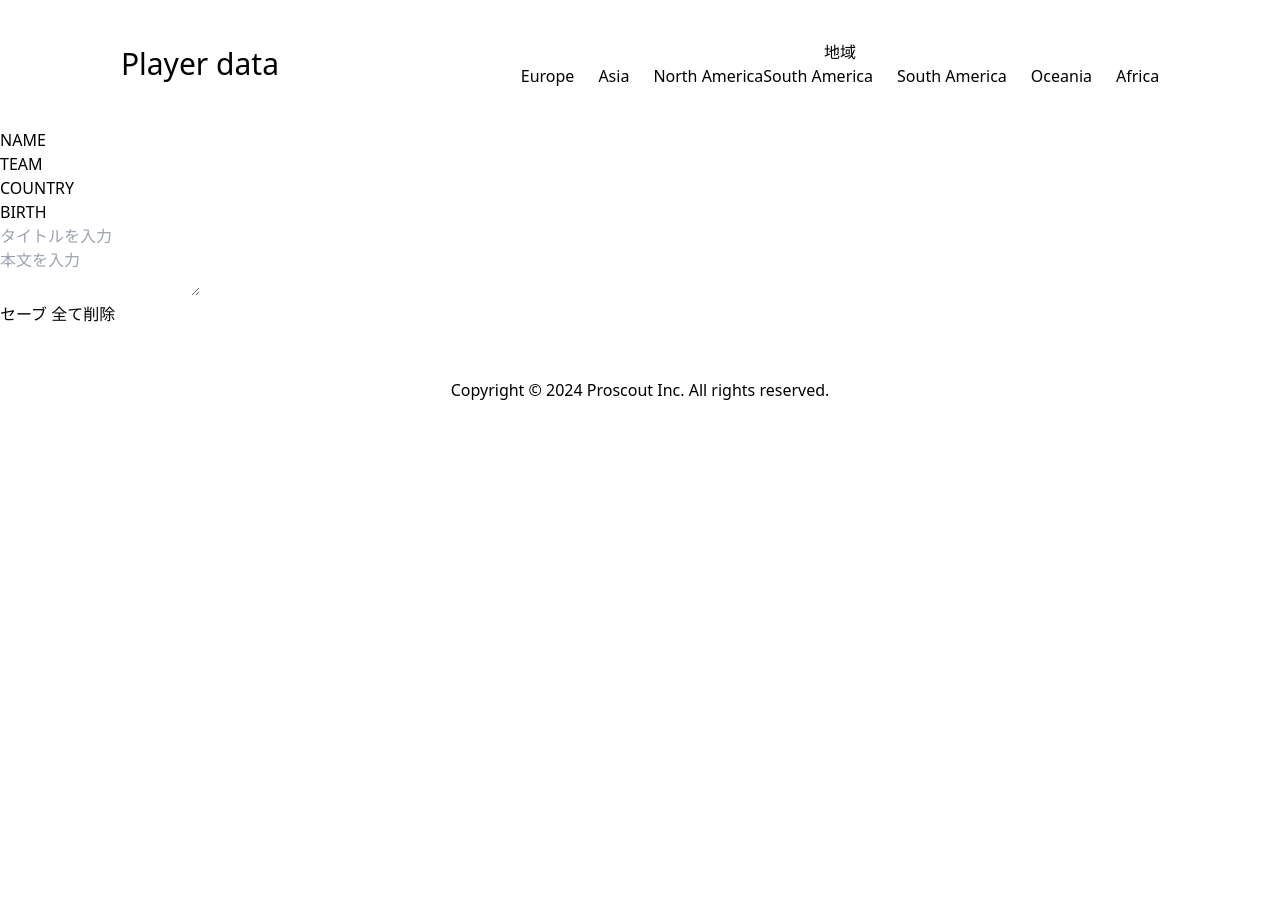
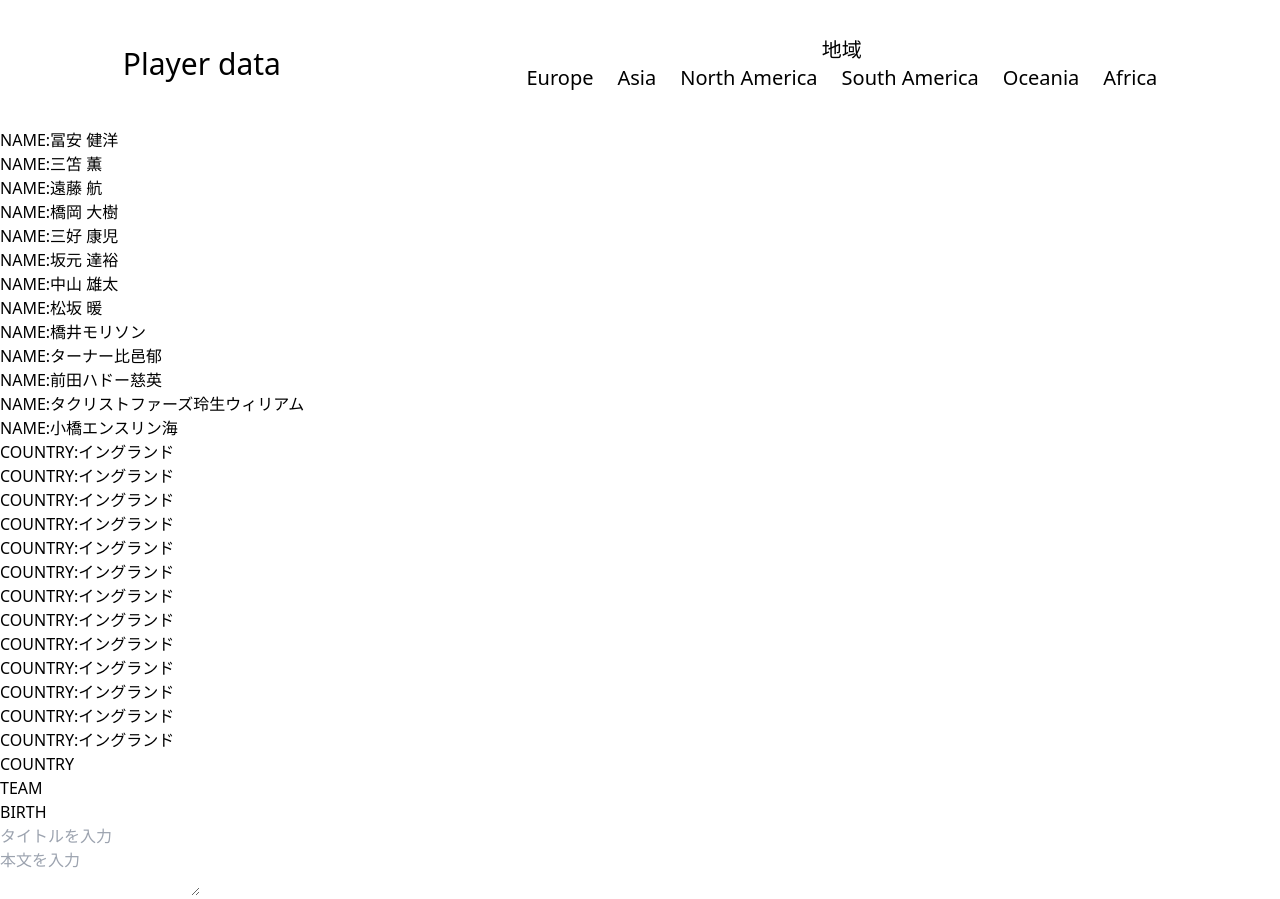
Before and after one commit to hamataki/player-database, a plain HTML site: page index.html in a window 1280 px wide. Shown: the top 899 px of the page. Before the commit the page ends 800 px from the top, so only its background shows below. Drawn offline with nearby package versions, Linux system fonts and the light colour scheme.

Commit message:
選手リスト

```diff
--- a/index.html
+++ b/index.html
@@ -11,17 +11,18 @@
 
   <body>
     <header
-      class="flex justify-around items-center h-32 bg-no-repeat bg-cover bg-center font-size: 1.125rem"
+      class="flex justify-around items-center h-32"
     >
+      <!-- タイトル -->
       <h1 class="justify-start text-3xl">Player data</h1>
-
+      <!-- メニュー -->
       <section id="navi">
-                <nav class="">
+        <nav class="text-xl">
           <h2 class="text-center">地域</h2>
           <ul class="flex flex space-x-6 list-none">
             <li><a href="" class="">Europe</a></li>
             <li><a href="" class="">Asia</a></li>
-                        <li><a href="" class="">North AmericaSouth America</a></li>
+            <li><a href="" class="">North America</a></li>
             <li><a href="" class="">South America</a></li>
             <li><a href="" class="">Oceania</a></li>
             <li><a href="" class="">Africa</a></li>
@@ -31,12 +32,16 @@
     </header>
 
     <main>
-      <div class="justify-center">
-        <ul id="list" class="grid-cols-3 ">
+      <div class="">
+        <ul id="list" class="grid-cols-3">
           <!-- ここに選手データが表示される -->
-          <li><a href="" class="">NAME</a></li>
+          <!-- 名前 -->
+          <li id="name"><a href="" class=""></a></li>
+          <!-- 国 -->
+          <li id="country"><a href="" class="">COUNTRY</a></li>
+          <!-- チーム -->
           <li><a href="" class="">TEAM</a></li>
-          <li><a href="" class="">COUNTRY</a></li>
+          <!-- 生年月日 -->
           <li><a href="" class="">BIRTH</a></li>
         </ul>
       </div>
--- a/js/player-database.js
+++ b/js/player-database.js
@@ -1,42 +1,81 @@
 //1．選手の名前のリスト
 //2. for文で選手の名前
-const player =["冨安 健洋"]
+
+//リストの作成
+let player = [
+  "冨安 健洋",
+  "三笘 薫",
+  "遠藤 航",
+  "橋岡 大樹",
+  "三好 康児",
+  "坂元 達裕",
+  "中山 雄太",
+  "松坂 暖",
+  "橋井モリソン",
+  "ターナー比邑郁",
+  "前田ハドー慈英",
+  "タクリストファーズ玲生ウィリアム ",
+  "小橋エンスリン海",
+];
+let country = ["イングランド", "スコットランド"];
+
+let str = "";
+let con = "";
 for (let i = 0; i < player.length; i++) {
-  const key = player.key(i);
-  console.log(key, "選手の名前");
+  str += `NAME:${player[i]}<br>`;
+  con += `COUNTRY:${country[0]}<br>`;
+  const key = str;
+  const value = con;
+
+  const html = `
+          <li>
+            <p>${key}</p>
+            <p>${value}</p>
+          </li>
+          `;
+  $("#name").html(html);
+
+  console.dir([i] + ";" + player[i]);
+  console.dir([i] + ";" + country[0]);
 }
 
-//1.Save クリックイベント
-$("#save").on("click", function () {
-  const key = $("#title").val();
-  const value = $("#text").val();
+// for (let i = 0; i < 13; i++) {
+//   con += `COUNTRY:${country[0]}<br>`;
+//   console.dir([i] + ";" + country[0]);
+// }
+// $("#plofile").html(str + con);
 
-  localStorage.setItem(key, value);
-  const html = `
-        <li>
-          <p>${key}</p>
-          <p>${value}</p>
-        </li>
-        `;
-  $("#list").append(html);
-});
+// //1.Save クリックイベント
+// $("#save").on("click", function () {
+//   const key = $("#title").val();
+//   const value = $("#text").val();
 
-//2.clear クリックイベント
-$("#clear").on("click", function () {
-  localStorage.clear();
-  $("#list").empty();
-});
+//   localStorage.setItem(key, value);
+//   const html = `
+//         <li>
+//           <p>${key}</p>
+//           <p>${value}</p>
+//         </li>
+//         `;
+//   $("#list").append(html);
+// });
 
-//3.ページ読み込み：保存データ取得表示
-for (let i = 0; i < localStorage.length; i++) {
-  const key = localStorage.key(i);
-  console.log(key, "鍵の名前");
-  const value = localStorage.getItem(key);
-  const html = `
-        <li>
-          <p>${key}</p>
-          <p>${value}</p>
-        </li>
-        `;
-  $("#list").append(html);
-}
+// //2.clear クリックイベント
+// $("#clear").on("click", function () {
+//   localStorage.clear();
+//   $("#list").empty();
+// });
+
+// //3.ページ読み込み：保存データ取得表示
+// for (let i = 0; i < localStorage.length; i++) {
+//   const key = localStorage.key(i);
+//   console.log(key, "鍵の名前");
+//   const value = localStorage.getItem(key);
+//   const html = `
+//         <li>
+//           <p>${key}</p>
+//           <p>${value}</p>
+//         </li>
+//         `;
+//   $("#list").append(html);
+// }
```
Lines whose indentation alone changed are shown as unchanged.
